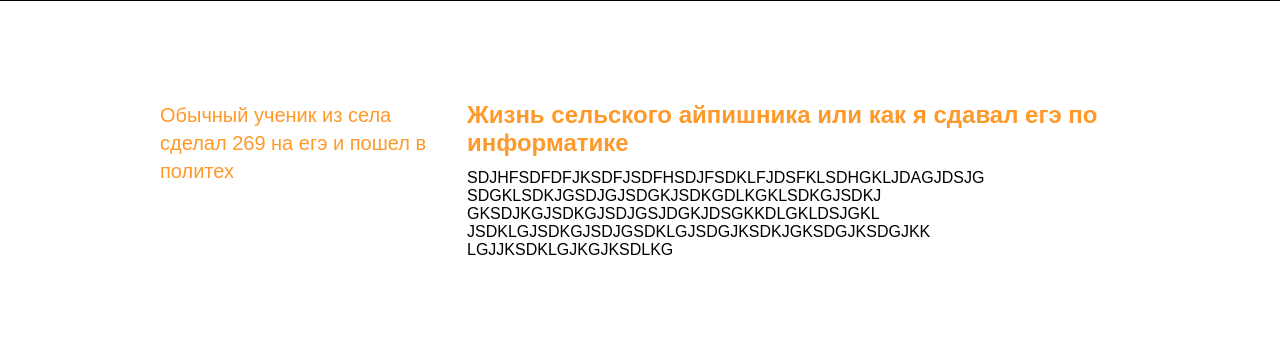
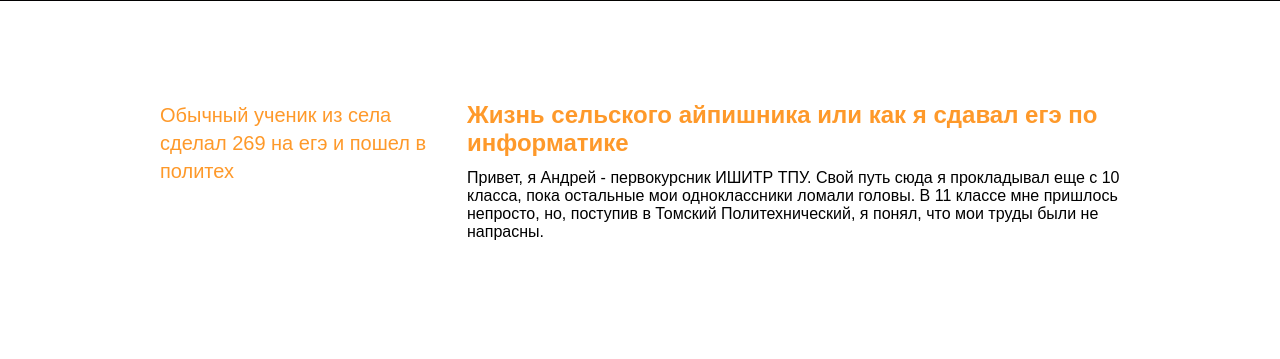
Before and after one commit to Reliksys/andreyka_top_it, a Flask app: page / in a window 1280 px wide. Shown: the part 767-1126 px from the top of the page. After the commit the page ends 1007 px from the top, so only its background shows below. Run offline with Flask 3, Linux system fonts and the light colour scheme.

Commit message:
Update index.html

```diff
--- a/templates/index.html
+++ b/templates/index.html
@@ -35,11 +35,7 @@
 
                 <div class="right-colomn">
                     <h2>Жизнь сельского айпишника или как я сдавал егэ по информатике</h2>
-                    <p>SDJHFSDFDFJKSDFJSDFHSDJFSDKLFJDSFKLSDHGKLJDAGJDSJG
-                        SDGKLSDKJGSDJGJSDGKJSDKGDLKGKLSDKGJSDKJ
-                        GKSDJKGJSDKGJSDJGSJDGKJDSGKKDLGKLDSJGKL
-                        JSDKLGJSDKGJSDJGSDKLGJSDGJKSDKJGKSDGJKSDGJKK
-                        LGJJKSDKLGJKGJKSDLKG</p>
+                    <p>Привет, я Андрей - первокурсник ИШИТР ТПУ. Свой путь сюда я прокладывал еще с 10 класса, пока остальные мои одноклассники ломали головы. В 11 классе мне пришлось непросто, но, поступив в Томский Политехнический, я понял, что мои труды были не напрасны.</p>
                 </div>
             </div>
         </div>
```
